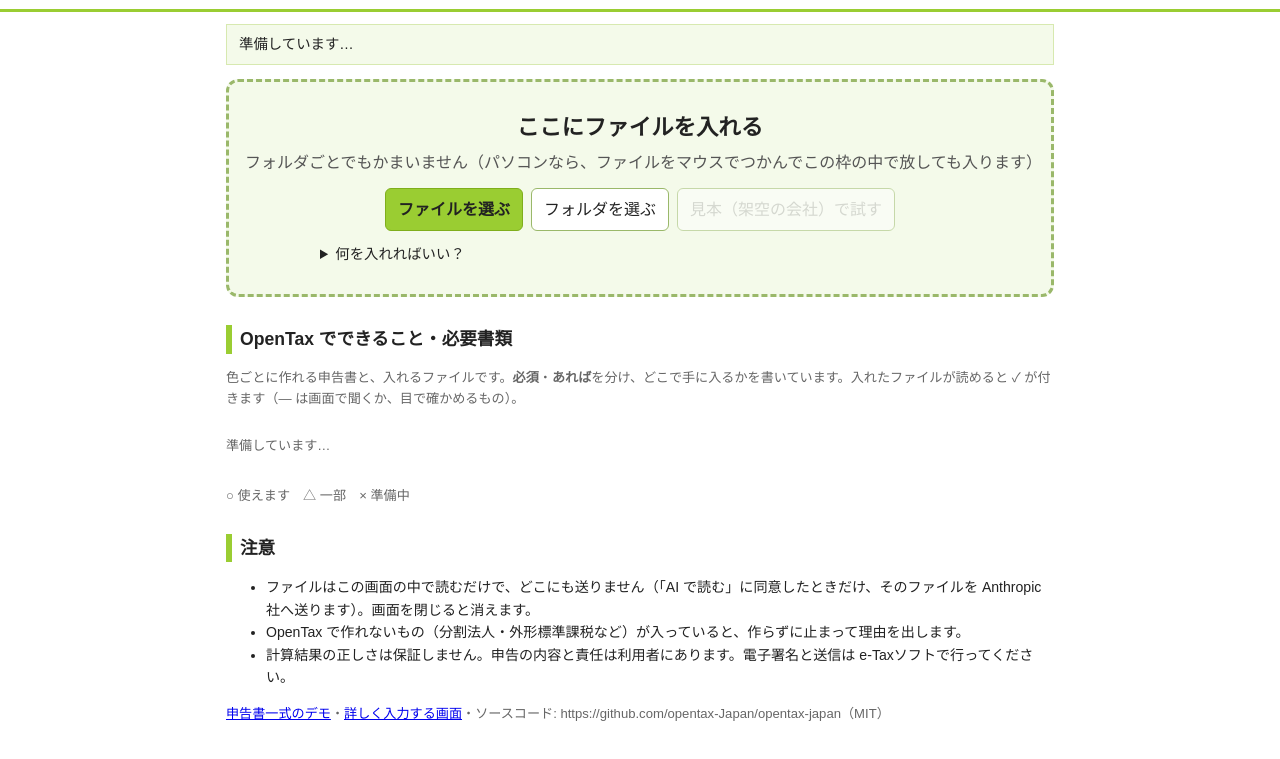
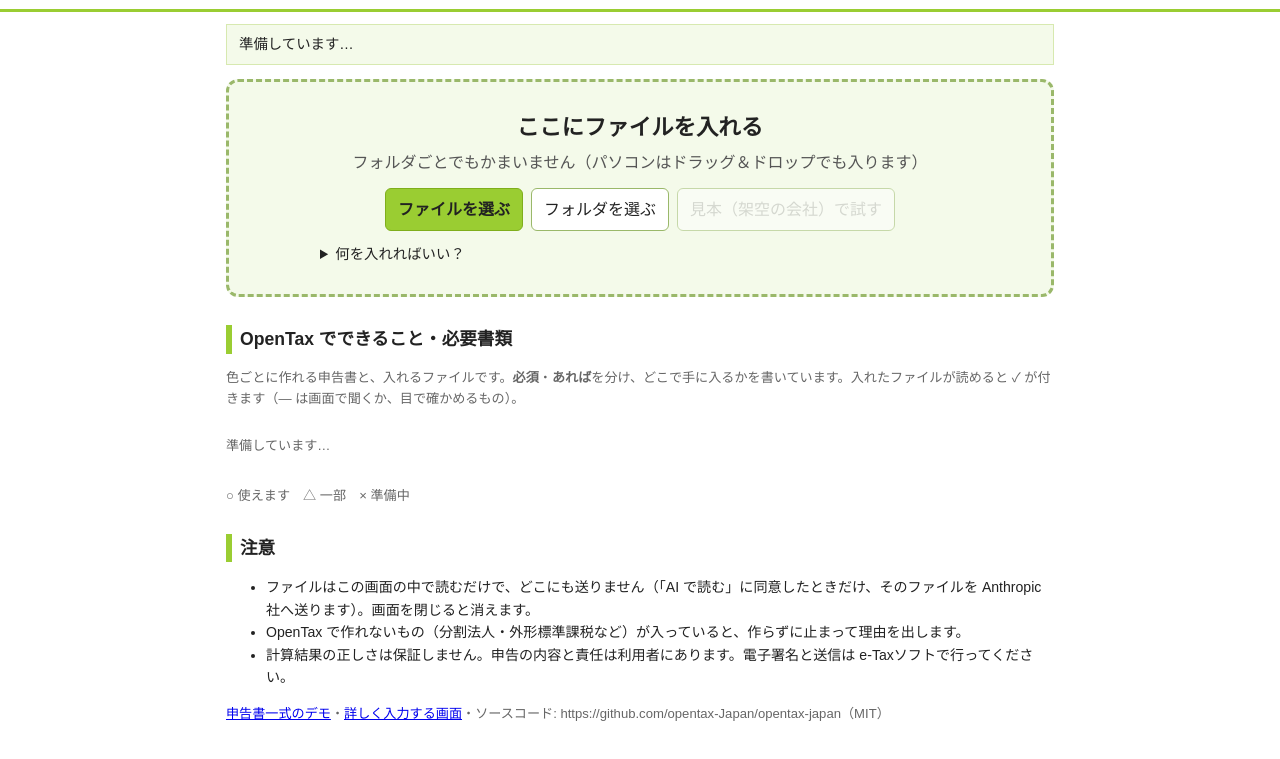
Before and after one commit to opentax-Japan/opentax-japan, a browser extension: page web/index.html in a window 1280 px wide. Shown: the part 75-834 px from the top of the page. Drawn offline with Linux system fonts and the light colour scheme.

Commit message:
かんたん入口: 「ドラッグ＆ドロップでも入ります」に
Co-Authored-By: Claude Opus 5.5 <noreply@anthropic.com>

```diff
--- a/web/index.html
+++ b/web/index.html
@@ -20,7 +20,7 @@
 
   <section id="drop" class="dropzone" tabindex="0" aria-label="ファイルを入れる場所">
     <p class="drop-title">ここにファイルを入れる</p>
-    <p class="drop-sub">フォルダごとでもかまいません（パソコンなら、ファイルをマウスでつかんでこの枠の中で放しても入ります）</p>
+    <p class="drop-sub">フォルダごとでもかまいません（パソコンはドラッグ＆ドロップでも入ります）</p>
     <div class="row center">
       <label class="file-button primary-like">ファイルを選ぶ<input type="file" id="pick-files" multiple></label>
       <label class="file-button" id="pick-folder-label">フォルダを選ぶ<input type="file" id="pick-folder" webkitdirectory multiple></label>
```
